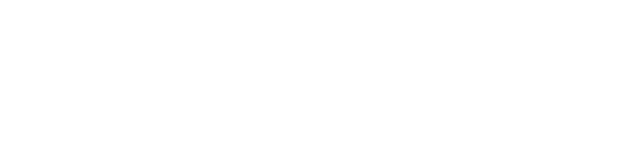
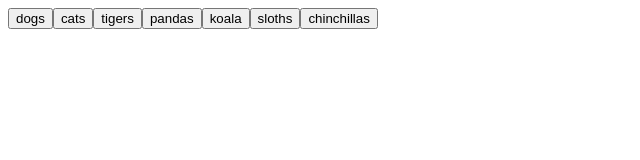
Before and after one commit to amabelledee/GiphyApp, a plain HTML site: page index.html in a window 1280 px wide. Shown: the whole page, without its empty margins (0-640 px from the left). Drawn offline with nearby package versions, Linux system fonts and the light colour scheme.

Commit message:
updated js

```diff
--- a/assets/javascript/script.js
+++ b/assets/javascript/script.js
@@ -1 +1,45 @@
-// make an array
+// array of topics
+var topics = ["dogs", "cats", "tigers", "pandas", "koala",
+    "sloths", "chinchillas"];
+
+// for loop for buttons
+for (var i = 0; i < topics.length; i++) {
+    var button = $('<button>' + topics[i] + '</button>')
+    button.appendTo('#buttonDiv');
+};
+
+//on click event for each button
+// $("button").on("click", function () {
+//     //getting attribute "data-person" and adding url
+//     var person = $(this).attr("data-person");
+//     var queryURL = "https://api.giphy.com/v1/gifs/search?q=" +
+//         person + "&api_key=dc6zaTOxFJmzC&limit=10";
+
+//     $.ajax({
+//         url: queryURL,
+//         method: "GET"
+//     })
+//         .then(function (response) {
+//             var results = response.data;
+
+//             for (var i = 0; i < results.length; i++) {
+//                 var gifDiv = $("<div>");
+
+//                 var rating = results[i].rating;
+
+//                 var p = $("<p>").text("Rating: " + rating);
+
+//                 var personImage = $("<img>");
+//                 // makes sure height is the same for each gif
+//                 personImage.attr("src", results[i].images.fixed_height.url);
+
+//                 gifDiv.prepend(p);
+//                 gifDiv.prepend(personImage);
+
+//                 $("#gifs-appear-here").prepend(gifDiv);
+//             }
+//         });
+// });
+//link giphy app to buttons
+//prepend gifs to page
+//optional: create search bar
--- a/index.html
+++ b/index.html
@@ -1,13 +1,17 @@
 <!DOCTYPE html>
 <html lang="en">
+
 <head>
     <meta charset="UTF-8">
     <meta name="viewport" content="width=device-width, initial-scale=1.0">
     <meta http-equiv="X-UA-Compatible" content="ie=edge">
     <title>GiphUn Time</title>
+</head>
+
+<body>
+    <div id="buttonDiv"></div>
+    <div id="gifsAppear"></div>
     <script src="https://ajax.googleapis.com/ajax/libs/jquery/3.3.1/jquery.min.js"></script>
-</head>
-<body>
-
+    <script src="./assets/javascript/script.js"></script>
 </body>
 </html>
```
